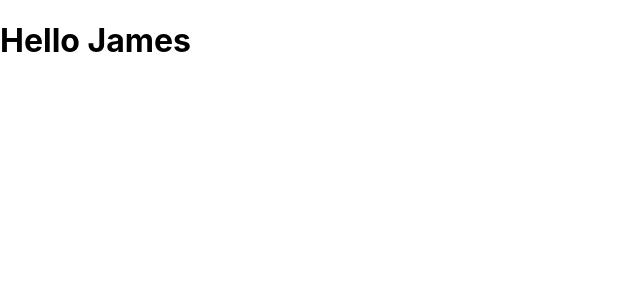
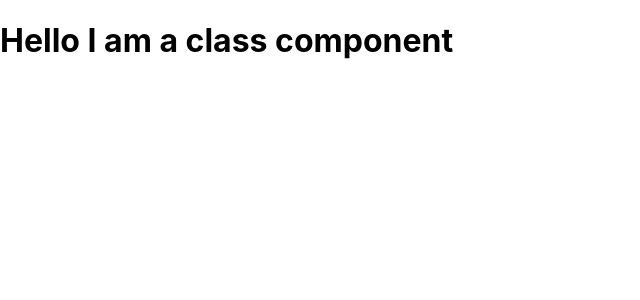
Before and after one commit to jyk524/Movies, a Next.js app: page /about in a window 1280 px wide. Shown: the top 300 px of the page, without its empty margins (0-640 px from the left). Built offline with nearby package versions, Linux system fonts and the light colour scheme.

Commit message:
Update: Class component

```diff
--- a/pages/about.js
+++ b/pages/about.js
@@ -1,19 +1,23 @@
-import React from 'react';
+import React, { createElement } from 'react';
 
 // functional component - arrow function
-const About = () => {
-    const name = 'James'
-    return (
-        <h1> Hello {name} </h1>
-    )
-}
+// When to use
+// 1. For smaller components
+// 2. Resusable component
+// 3. presentational components, we can use Hooks and speicify state
+
+// const About = () => {
+//     const name = 'James'
+//     return (
+//         <h1> Hello {name} </h1>
+//     )
+// }
 
 // React.createElement('type of element', state, 'what's inside the element')
 // const About = () => {
 //     const name = 'James'
 //     return React.createElement('h1', null, 'This is generated with createElement')
 // }
-
 
 
 // functional component - normal function
@@ -23,4 +27,14 @@
 //     )
 // }
 
+// Class component
+class About extends React.Component {
+
+    render() {
+        return (
+            <h1> Hello I am a class component</h1>
+        )
+    }
+}
+
 export default About;
```
